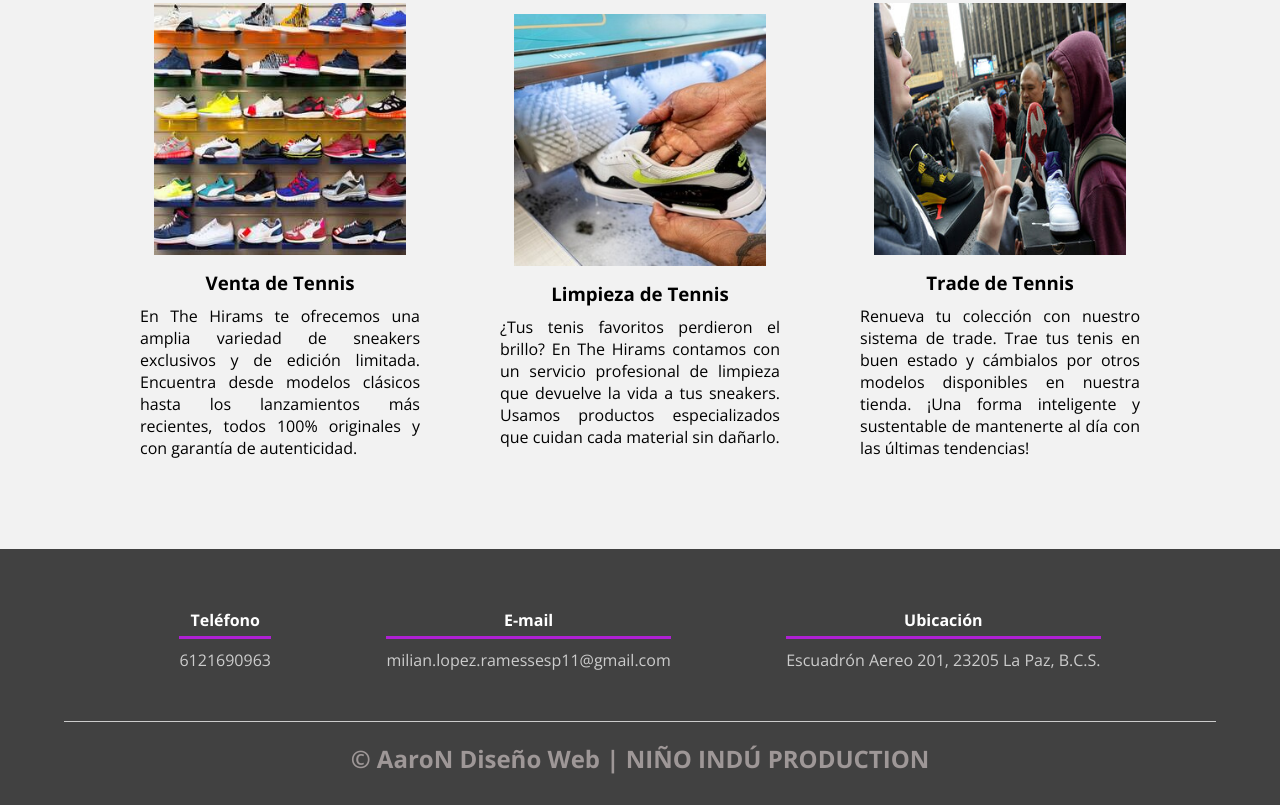
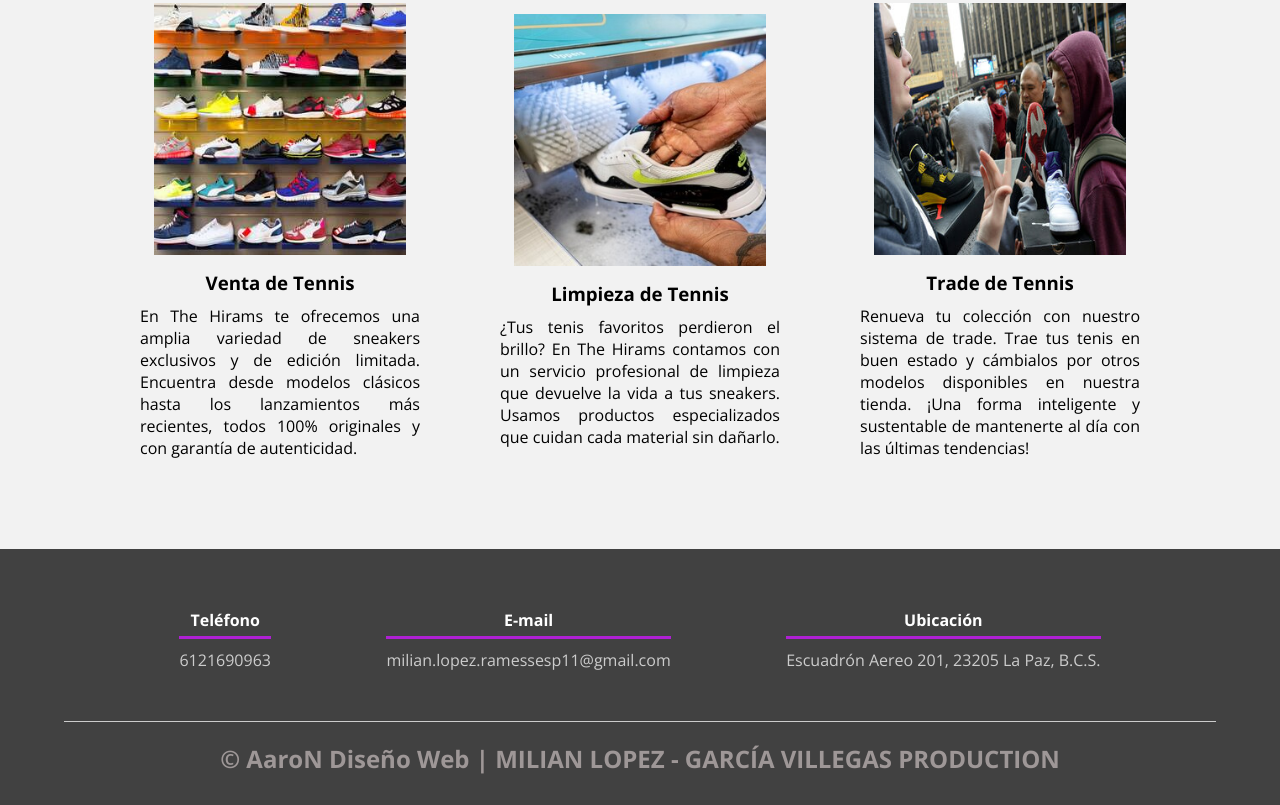
Before and after one commit to hiramPlayzperu123/web, a plain HTML site: page index.html in a window 1280 px wide. Shown: the part 2208-3013 px from the top of the page. Drawn offline with nearby package versions, Linux system fonts and the light colour scheme.

Commit message:
Update index.html

```diff
--- a/index.html
+++ b/index.html
@@ -178,7 +178,7 @@
                <p>Escuadrón Aereo 201, 23205 La Paz, B.C.S.</p>
             </div>
         </div>
-        <h2 class="titulo-final">&copy; AaroN Diseño Web  | NIÑO INDÚ PRODUCTION </h2>
+        <h2 class="titulo-final">&copy; AaroN Diseño Web  | MILIAN LOPEZ - GARCÍA VILLEGAS PRODUCTION </h2>
     </footer>
     </section>
 </body>
```
